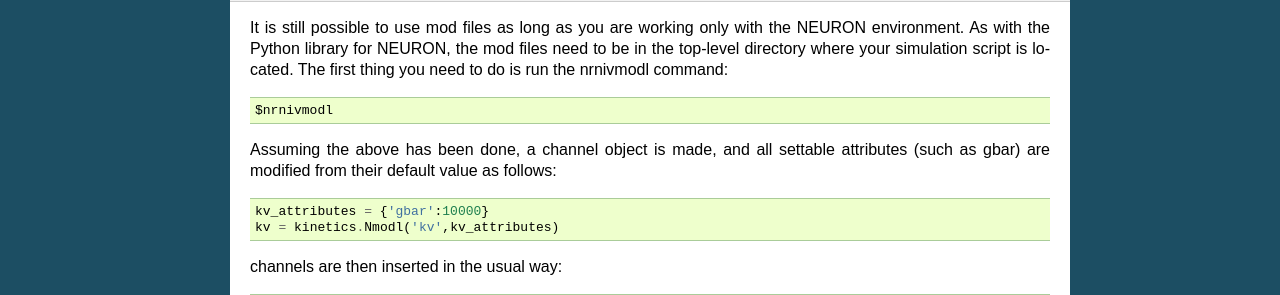
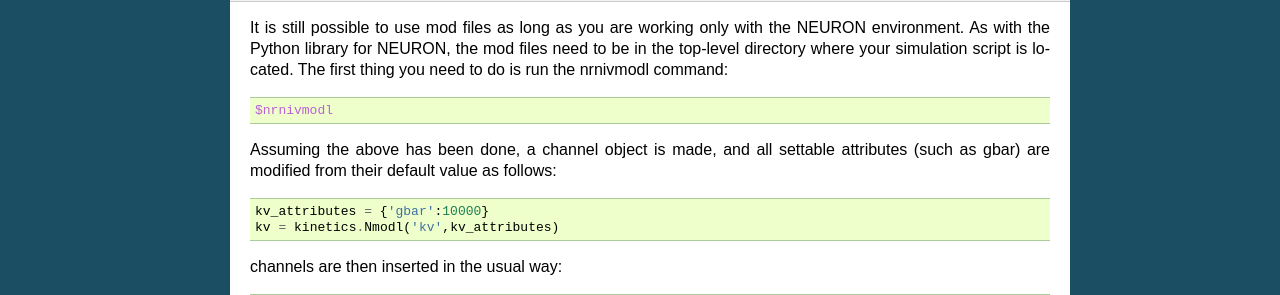
Before and after one commit to vellamike/pyramidal, a Sphinx documentation site: the page built from doc/examples.rst, in a window 1280 px wide. Shown: the part 5256-5551 px from the top of the page. Built offline with Sphinx 7.4.7, drawn with Linux system fonts in a browser that asks for light colours.

```diff
--- a/doc/examples.rst
+++ b/doc/examples.rst
@@ -228,7 +228,7 @@
 
 It is still possible to use mod files as long as you are working only with the NEURON environment. As with the Python library for NEURON, the mod files need to be in the top-level directory where your simulation script is located. The first thing you need to do is run the nrnivmodl command:
 
-.. code-block::
+.. code-block:: shell
 
     $nrnivmodl
 
```
Also changed, not shown: 1 other file.
